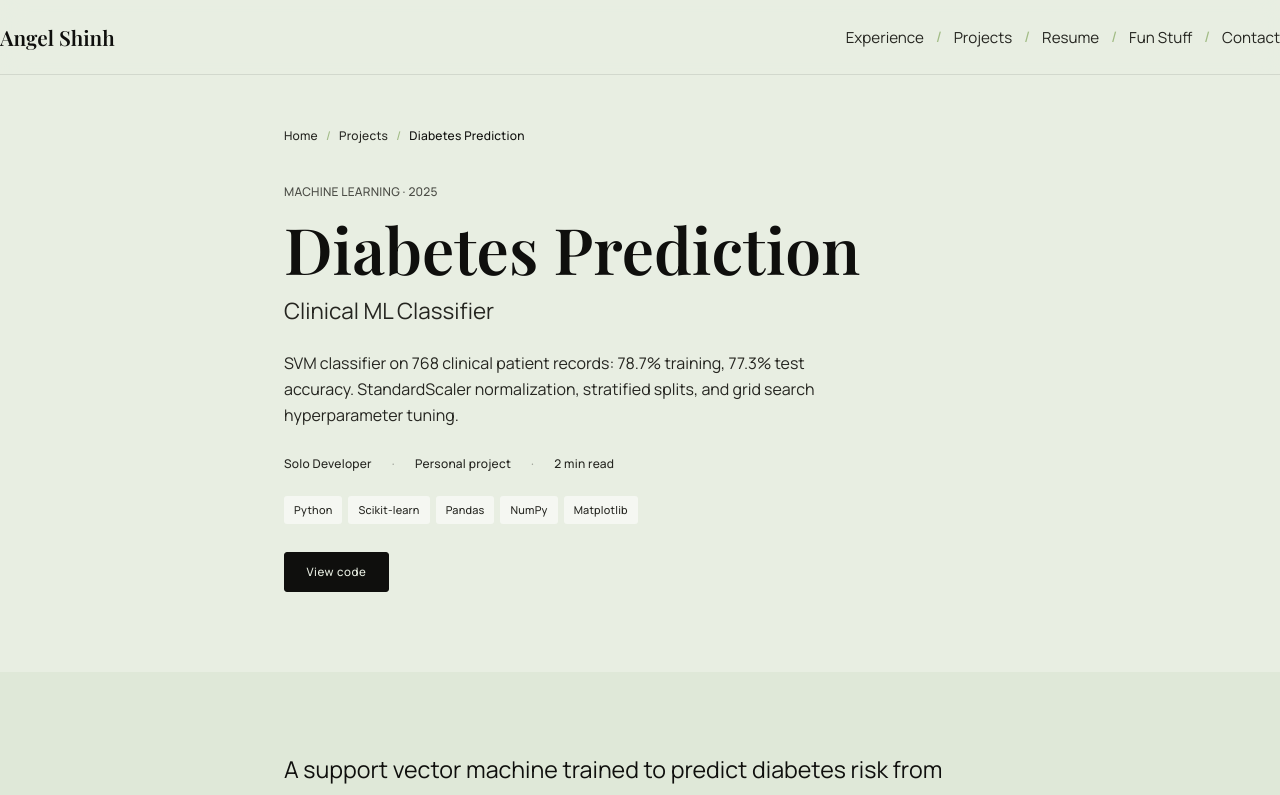
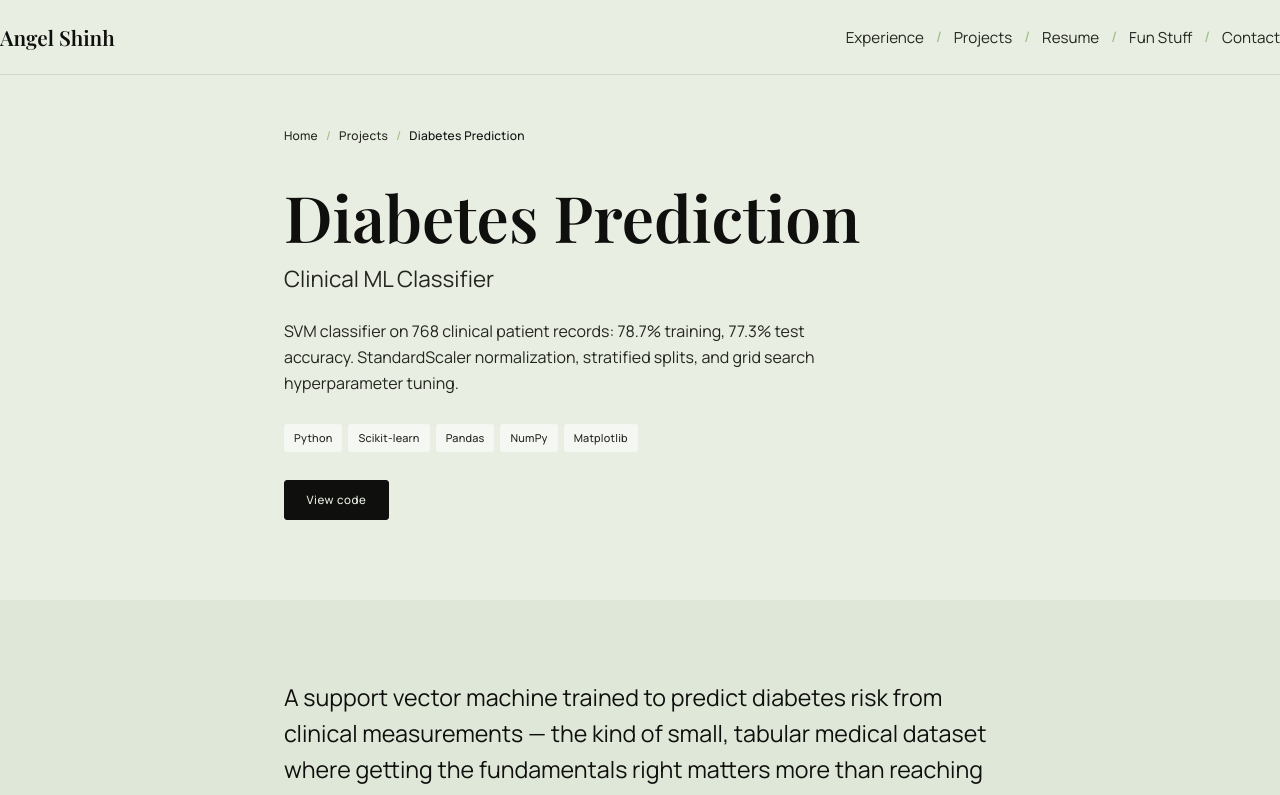
Before and after one commit to angelshinh1/portfolio, a Next.js app: page /projects/diabetes-prediction in a window 1280 px wide. Shown: the top 795 px of the page. Built offline with nearby package versions, Linux system fonts and the light colour scheme; a web font is replaced by a local one.

Commit message:
fix hero section

```diff
--- a/src/components/Hero.js
+++ b/src/components/Hero.js
@@ -32,6 +32,7 @@ export default function Hero() {
             defaults: { ease: "power3.out" },
             onComplete: () => {
                 try { sessionStorage.setItem("heroIntroPlayed", "1"); } catch { /* storage unavailable */ }
+                split.revert();
             },
         });
 
--- a/src/components/case-study/CaseStudyContent.js
+++ b/src/components/case-study/CaseStudyContent.js
@@ -93,9 +93,6 @@ function Block({ block, project }) {
                   sizes="(max-width: 640px) 100vw, 50vw"
                 />
               </div>
-              <figcaption className="font-mono text-[0.7rem] text-[var(--text-muted)] mt-2.5 leading-snug">
-                {img.caption}
-              </figcaption>
             </figure>
           ))}
         </div>
--- a/src/pages/projects/[slug].js
+++ b/src/pages/projects/[slug].js
@@ -20,13 +20,6 @@ export async function getStaticProps({ params }) {
 }
 
 export default function ProjectCaseStudy({ project }) {
-  const wordCount = project.content
-    .map((b) => b.text || b.desc || (b.items ? b.items.join(" ") : ""))
-    .join(" ")
-    .trim()
-    .split(/\s+/).length;
-  const readingTime = Math.max(1, Math.ceil(wordCount / 200));
-
   return (
     <>
       <Head>
@@ -49,11 +42,7 @@ export default function ProjectCaseStudy({ project }) {
           </CaseReveal>
 
           <CaseReveal delay={40}>
-            <p className="font-mono text-xs text-[var(--text-secondary)] uppercase tracking-[0.15em] opacity-80">
-              {project.category} · {project.year}
-            </p>
-
-            <h1 className="font-heading text-[clamp(2.5rem,7vw,4rem)] leading-[1.02] text-[var(--text-primary)] mt-4">
+            <h1 className="font-heading text-[clamp(2.5rem,7vw,4rem)] leading-[1.02] text-[var(--text-primary)]">
               {project.title}
             </h1>
 
@@ -75,15 +64,7 @@ export default function ProjectCaseStudy({ project }) {
           </CaseReveal>
 
           <CaseReveal delay={80}>
-            <div className="flex flex-wrap items-center gap-x-5 gap-y-2 mt-7 font-mono text-xs text-[var(--text-secondary)]">
-              <span>{project.role}</span>
-              <span className="opacity-40">·</span>
-              <span>{project.team}</span>
-              <span className="opacity-40">·</span>
-              <span>{readingTime} min read</span>
-            </div>
-
-            <div className="mt-6 flex flex-wrap gap-1.5">
+            <div className="mt-7 flex flex-wrap gap-1.5">
               {project.technologies.map((tech) => (
                 <span
                   key={tech}
```
